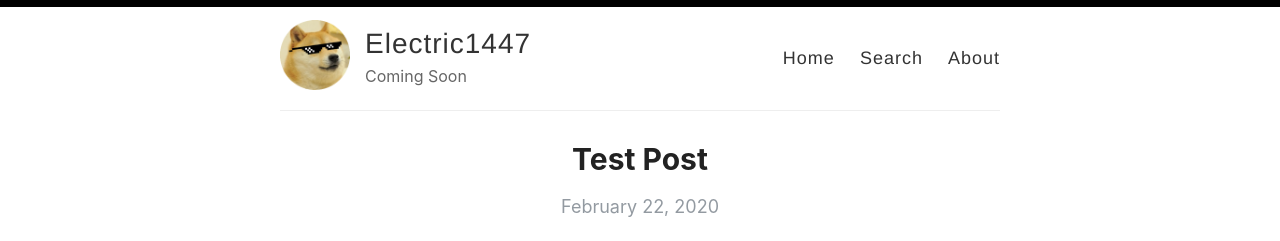
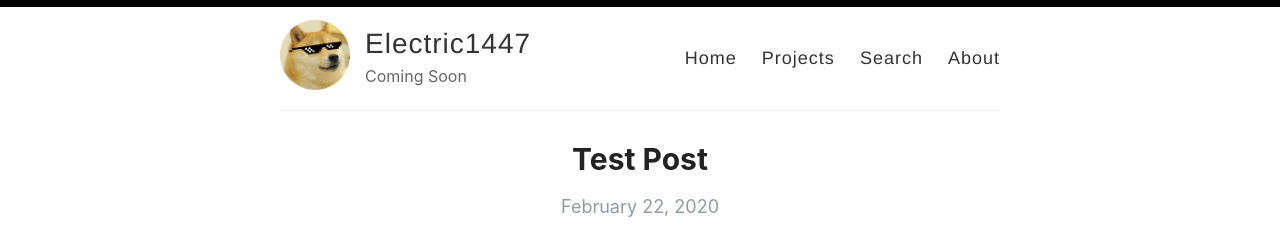
Before and after one commit to Electric1447/Electric1447.github.io, a Jekyll site: the page built from index.html, in a window 1280 px wide. Shown: the top 241 px of the page. Built offline with Jekyll 4.4.1, drawn with Linux system fonts in a browser that asks for light colours; the list of posts is cut into pages by our own code.

Commit message:
Update default.html

```diff
--- a/_layouts/default.html
+++ b/_layouts/default.html
@@ -28,7 +28,7 @@
 
             <nav>
               <a href="{{ site.baseurl }}/">Home</a>
-              <!-- <a href="{{ site.baseurl }}/getting-started">Getting Started</a> -->
+              <a href="{{ site.baseurl }}/projects">Projects</a>
               <a href="{{ site.baseurl }}/search">Search</a>
               <a href="{{ site.baseurl }}/about">About</a>
             </nav>
```
